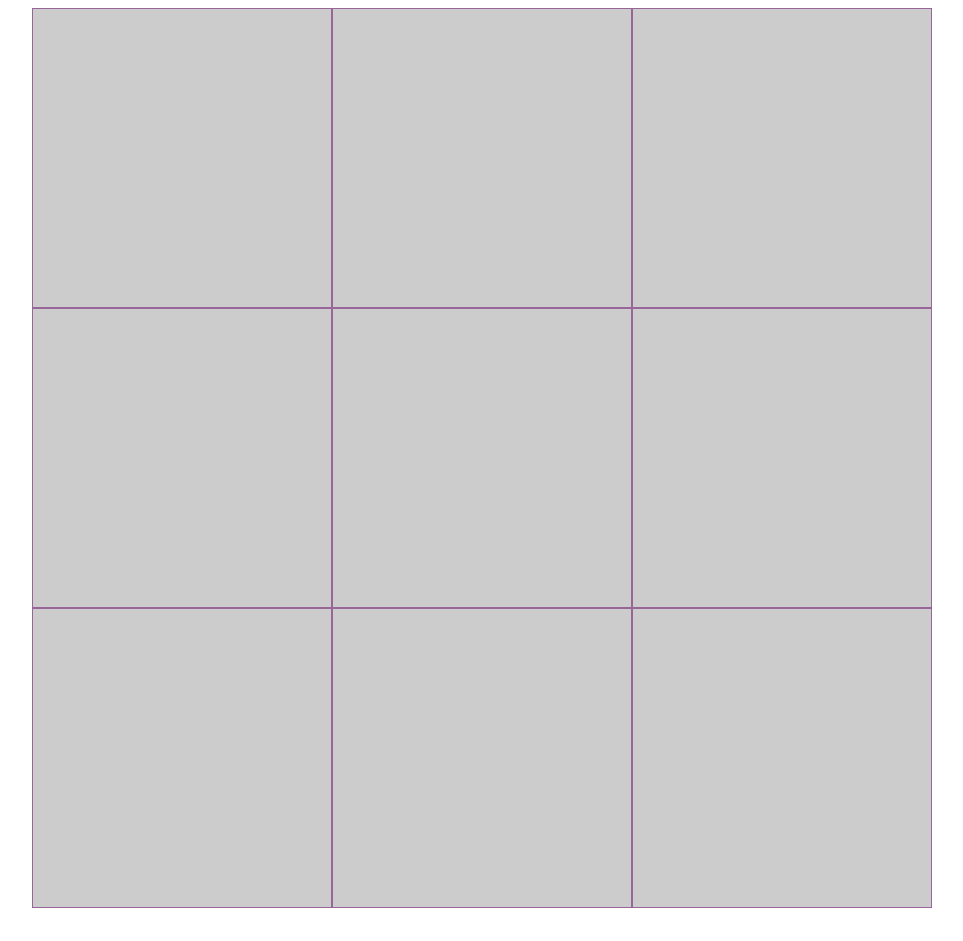
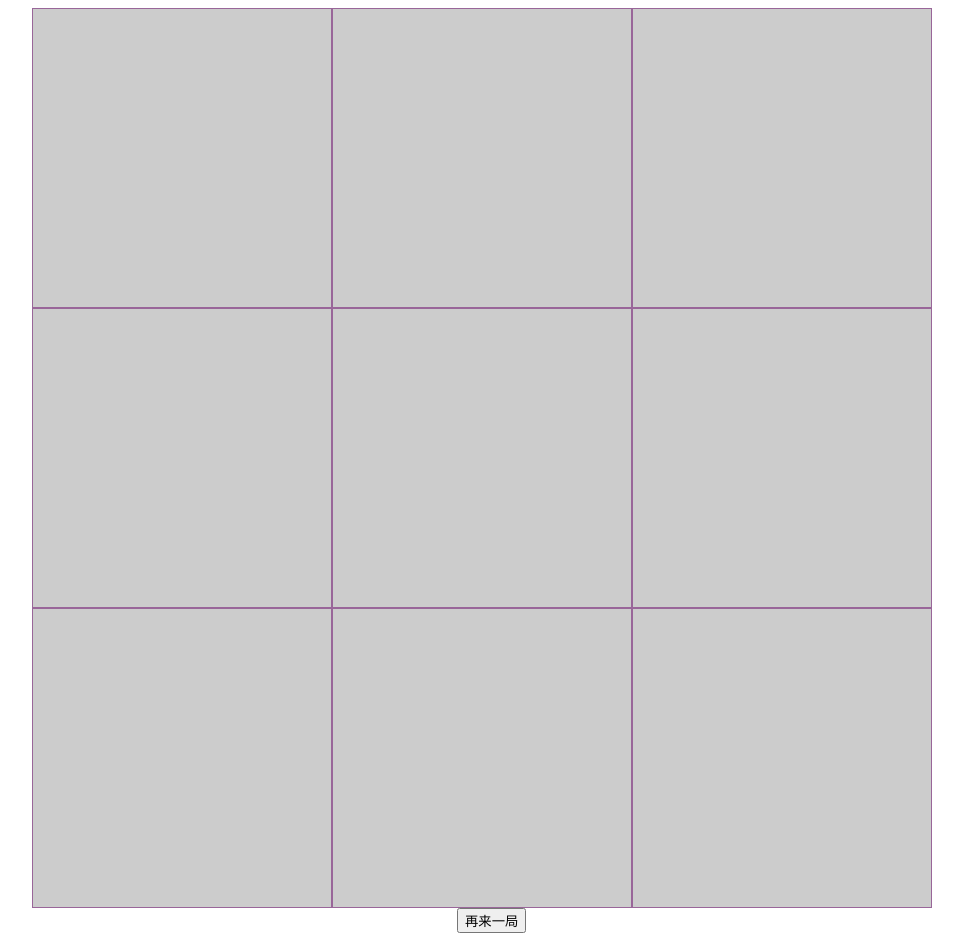
Before and after one commit to 420219496/DHSwebFrontend-JS, a plain HTML site: page Lesson 1/井字棋+朱大威/井字棋+朱大威.html in a window 1280 px wide. Shown: the whole page, without its empty margins (158-1121 px from the left). Before the commit the page ends 916 px from the top, so only its background shows below. Drawn offline with Linux system fonts and the light colour scheme.

Commit message:
hand on task

```diff
--- a/Lesson 1/井字棋+朱大威/style.css
+++ b/Lesson 1/井字棋+朱大威/style.css
@@ -10,3 +10,7 @@
 	background-color: #ccc;
 	float: left;
 }
+form{
+	width: 50px;
+	margin: 0 auto;
+}
--- a/Lesson 1/井字棋+朱大威/井字棋+朱大威.html
+++ b/Lesson 1/井字棋+朱大威/井字棋+朱大威.html
@@ -19,5 +19,10 @@
       <div id="d8" onclick="abvv8()"></div>
       <script type="text/javascript" src="animation.js"></script>
     </div>
+    <div class="but">
+    <form>
+       <input type="button" onclick="location.replace(location.href);" value="再来一局" />
+    </form>
+  </div>
   </body>
 </html>
```
